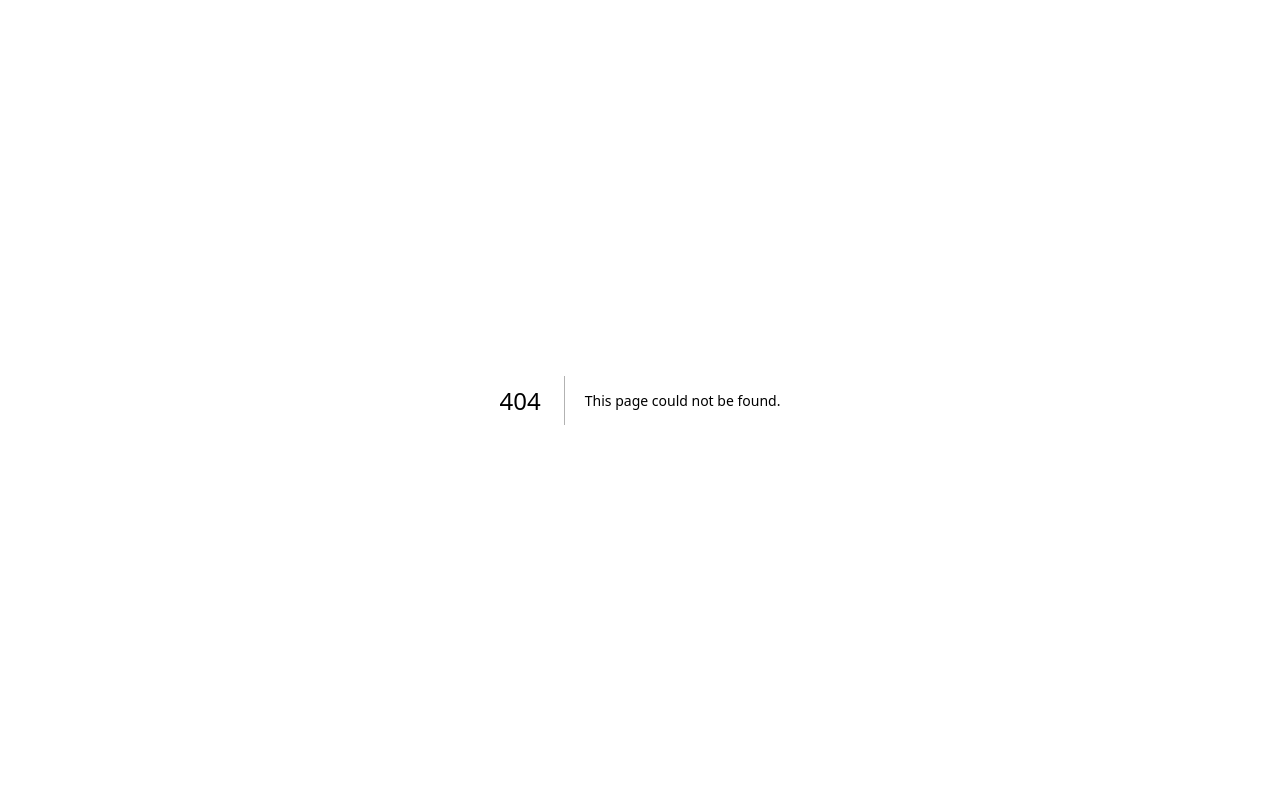
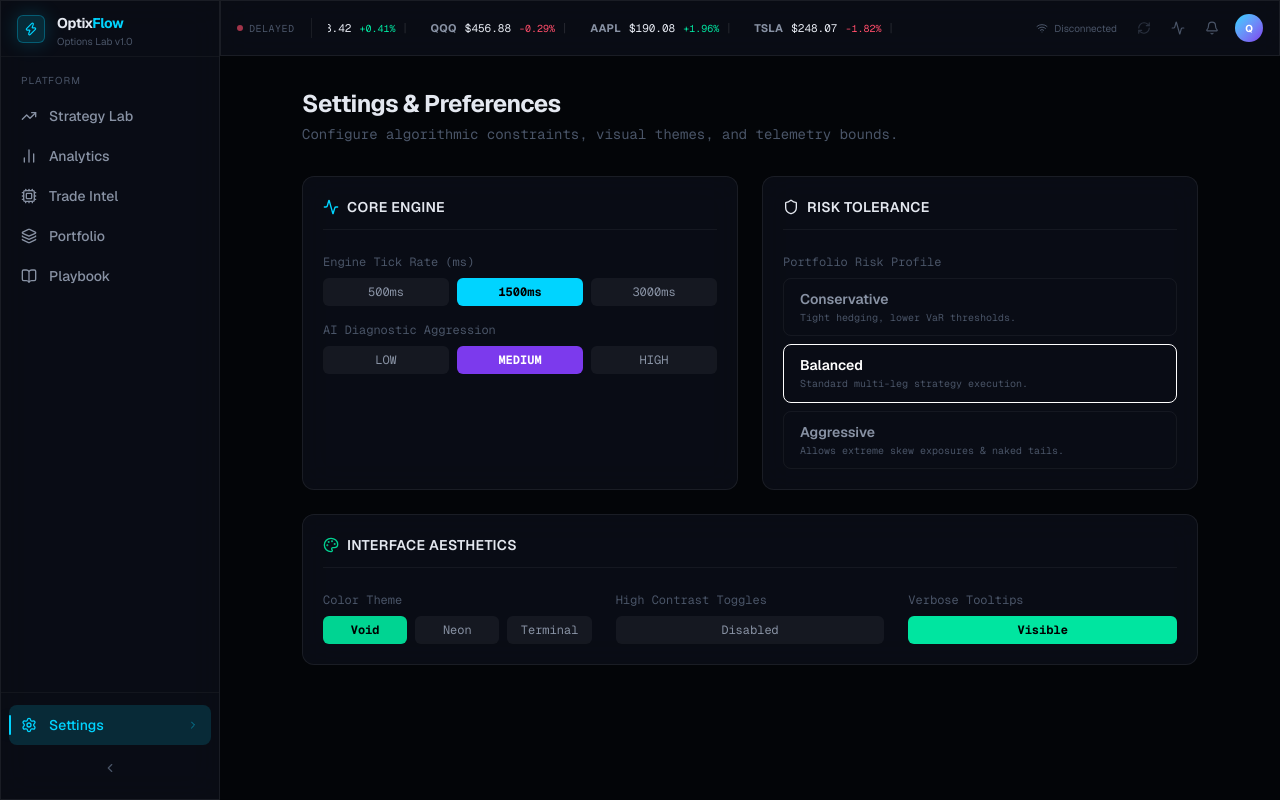
Before and after one commit to ssashiiiuhh/OptixFlow, a Next.js app: page /settings in a window 1280 px wide. Before the commit this address had no page. Built offline with nearby package versions, Linux system fonts and the light colour scheme.

Commit message:
feat: Add Global Portfolio Provider and Settings Module

```diff
--- /dev/null
+++ b/src/app/settings/page.tsx
@@ -0,0 +1,16 @@
+import type { Metadata } from "next";
+import AppShellLayout from "@/components/layout/AppShellLayout";
+import SettingsView from "@/components/settings/SettingsView";
+
+export const metadata: Metadata = {
+  title: "Settings & Preferences",
+  description: "Configure algorithmic constraints, visual themes, and telemetry bounds."
+};
+
+export default function SettingsPage() {
+  return (
+    <AppShellLayout>
+      <SettingsView />
+    </AppShellLayout>
+  );
+}
--- a/src/components/layout/AppShellLayout.tsx
+++ b/src/components/layout/AppShellLayout.tsx
@@ -1,5 +1,6 @@
 import Sidebar from "@/components/layout/Sidebar";
 import Topbar from "@/components/layout/Topbar";
+import { PortfolioProvider } from "@/components/portfolio/PortfolioContext";
 
 /**
  * Shared shell layout for all pages that need
@@ -17,6 +18,7 @@ export default function AppShellLayout({
   children: React.ReactNode;
 }) {
   return (
+    <PortfolioProvider>
       <div className="flex h-dvh overflow-hidden">
         {/* Persistent sidebar across all routes */}
         <Sidebar />
@@ -27,5 +29,6 @@ export default function AppShellLayout({
           {children}
         </div>
       </div>
+    </PortfolioProvider>
   );
 }
--- a/src/components/layout/Topbar.tsx
+++ b/src/components/layout/Topbar.tsx
@@ -4,6 +4,7 @@ import { motion, AnimatePresence } from "framer-motion";
 import { Activity, Bell, RefreshCw, Wifi } from "lucide-react";
 import { useEffect, useState } from "react";
 import { usePortfolioSafe } from "../portfolio/PortfolioContext";
+import Link from "next/link";
 
 // ── Live Ticker Data ─────────────────────────
 
@@ -213,12 +214,13 @@ export default function Topbar() {
         </div>
 
         {/* Avatar placeholder */}
-        <button
+        <Link
+          href="/settings"
           className="ml-1 w-7 h-7 rounded-full bg-gradient-to-br from-[var(--ox-accent-cyan)] to-[#7c3aed] flex items-center justify-center text-[10px] font-bold text-white hover:scale-105 transition-transform"
           title="Account Settings"
         >
           Q
-        </button>
+        </Link>
       </div>
     </header>
   );
--- a/src/components/portfolio/PortfolioContext.tsx
+++ b/src/components/portfolio/PortfolioContext.tsx
@@ -119,6 +119,9 @@ export interface AppSettings {
   aiAggression: "low" | "medium" | "high";
   highContrast: boolean;
   showTooltips: boolean;
+  tickRateMs: number;
+  theme: "void" | "neon" | "terminal";
+  riskTolerance: "conservative" | "balanced" | "aggressive";
 }
 
 // ── Context Interface ─────────────────────────────────────────────────────────
@@ -231,6 +234,9 @@ export function PortfolioProvider({ children }: { children: React.ReactNode }) {
     aiAggression: "medium",
     highContrast: false,
     showTooltips: true,
+    tickRateMs: 1500,
+    theme: "void",
+    riskTolerance: "balanced",
   });
 
   const updateSettings = useCallback((newSettings: Partial<AppSettings>) => {
@@ -279,9 +285,9 @@ export function PortfolioProvider({ children }: { children: React.ReactNode }) {
 
   useEffect(() => {
     if (!isTicking || playbackMode) return;
-    const id = setInterval(manualTick, 1500);
+    const id = setInterval(manualTick, settings.tickRateMs);
     return () => clearInterval(id);
-  }, [isTicking, manualTick, playbackMode]);
+  }, [isTicking, manualTick, playbackMode, settings.tickRateMs]);
 
   // ── Historical Playback ──────────────────────────────────────────────────
 
--- a/src/components/portfolio/PortfolioDashboard.tsx
+++ b/src/components/portfolio/PortfolioDashboard.tsx
@@ -239,8 +239,6 @@ function PortfolioDashboardContent() {
 
 export default function PortfolioDashboard() {
   return (
-    <PortfolioProvider>
-      <PortfolioDashboardContent />
-    </PortfolioProvider>
+    <PortfolioDashboardContent />
   );
 }
--- /dev/null
+++ b/src/components/settings/SettingsView.tsx
@@ -0,0 +1,179 @@
+"use client";
+
+import { motion } from "framer-motion";
+import { Sliders, Zap, Shield, Eye, Palette, Activity } from "lucide-react";
+import { usePortfolioSafe } from "../portfolio/PortfolioContext";
+
+export default function SettingsView() {
+  const portfolio = usePortfolioSafe();
+
+  if (!portfolio) {
+    return (
+      <div className="flex-1 flex flex-col p-6 items-center justify-center">
+        <span className="text-[var(--ox-text-muted)] font-mono text-sm">
+          Settings requires PortfolioProvider.
+        </span>
+      </div>
+    );
+  }
+
+  const { settings, updateSettings } = portfolio;
+
+  return (
+    <div className="flex-1 overflow-y-auto custom-scrollbar p-6 lg:p-8">
+      <motion.div
+        initial={{ opacity: 0, y: 10 }}
+        animate={{ opacity: 1, y: 0 }}
+        className="max-w-4xl mx-auto space-y-8"
+      >
+        <div>
+          <h1 className="text-2xl font-bold tracking-tight text-[var(--ox-text-primary)]">Settings & Preferences</h1>
+          <p className="text-[var(--ox-text-muted)] mt-1 font-mono text-sm">
+            Configure algorithmic constraints, visual themes, and telemetry bounds.
+          </p>
+        </div>
+
+        <div className="grid grid-cols-1 md:grid-cols-2 gap-6">
+          {/* Core Engine */}
+          <div className="glass rounded-xl border border-[var(--ox-border-default)] p-5 space-y-6">
+            <div className="flex items-center gap-2 border-b border-white/5 pb-3">
+              <Activity className="text-[var(--ox-accent-cyan)]" size={16} />
+              <h2 className="text-sm font-semibold tracking-wide uppercase">Core Engine</h2>
+            </div>
+
+            <div className="space-y-4">
+              <div className="flex flex-col gap-2">
+                <label className="text-xs font-mono text-[var(--ox-text-muted)]">Engine Tick Rate (ms)</label>
+                <div className="flex gap-2">
+                  {[500, 1500, 3000].map((rate) => (
+                    <button
+                      key={rate}
+                      onClick={() => updateSettings({ tickRateMs: rate })}
+                      className={`flex-1 py-1.5 rounded-md text-xs font-mono transition-colors ${
+                        settings.tickRateMs === rate
+                          ? "bg-[var(--ox-accent-cyan)] text-black font-bold"
+                          : "bg-white/5 text-[var(--ox-text-secondary)] hover:bg-white/10"
+                      }`}
+                    >
+                      {rate}ms
+                    </button>
+                  ))}
+                </div>
+              </div>
+
+              <div className="flex flex-col gap-2">
+                <label className="text-xs font-mono text-[var(--ox-text-muted)]">AI Diagnostic Aggression</label>
+                <div className="flex gap-2">
+                  {["low", "medium", "high"].map((level) => (
+                    <button
+                      key={level}
+                      onClick={() => updateSettings({ aiAggression: level as any })}
+                      className={`flex-1 py-1.5 rounded-md text-xs font-mono uppercase transition-colors ${
+                        settings.aiAggression === level
+                          ? "bg-[#7c3aed] text-white font-bold"
+                          : "bg-white/5 text-[var(--ox-text-secondary)] hover:bg-white/10"
+                      }`}
+                    >
+                      {level}
+                    </button>
+                  ))}
+                </div>
+              </div>
+            </div>
+          </div>
+
+          {/* Risk Limits */}
+          <div className="glass rounded-xl border border-[var(--ox-border-default)] p-5 space-y-6">
+            <div className="flex items-center gap-2 border-b border-white/5 pb-3">
+              <Shield className="text-[var(--ox-accent-magenta)]" size={16} />
+              <h2 className="text-sm font-semibold tracking-wide uppercase">Risk Tolerance</h2>
+            </div>
+
+            <div className="space-y-4">
+              <div className="flex flex-col gap-2">
+                <label className="text-xs font-mono text-[var(--ox-text-muted)]">Portfolio Risk Profile</label>
+                <div className="flex flex-col gap-2">
+                  {["conservative", "balanced", "aggressive"].map((profile) => (
+                    <button
+                      key={profile}
+                      onClick={() => updateSettings({ riskTolerance: profile as any })}
+                      className={`text-left px-4 py-2.5 rounded-lg border text-sm transition-colors ${
+                        settings.riskTolerance === profile
+                          ? "border-[var(--ox-accent-magenta)] bg-[var(--ox-accent-magenta)]/10 text-white"
+                          : "border-white/5 bg-transparent text-[var(--ox-text-secondary)] hover:bg-white/5"
+                      }`}
+                    >
+                      <div className="font-semibold capitalize">{profile}</div>
+                      <div className="text-[10px] text-[var(--ox-text-muted)] font-mono mt-0.5">
+                        {profile === "conservative" && "Tight hedging, lower VaR thresholds."}
+                        {profile === "balanced" && "Standard multi-leg strategy execution."}
+                        {profile === "aggressive" && "Allows extreme skew exposures & naked tails."}
+                      </div>
+                    </button>
+                  ))}
+                </div>
+              </div>
+            </div>
+          </div>
+
+          {/* Interface & Visuals */}
+          <div className="glass rounded-xl border border-[var(--ox-border-default)] p-5 space-y-6 md:col-span-2">
+            <div className="flex items-center gap-2 border-b border-white/5 pb-3">
+              <Palette className="text-emerald-400" size={16} />
+              <h2 className="text-sm font-semibold tracking-wide uppercase">Interface Aesthetics</h2>
+            </div>
+
+            <div className="grid grid-cols-1 sm:grid-cols-3 gap-6">
+              <div className="flex flex-col gap-2">
+                <label className="text-xs font-mono text-[var(--ox-text-muted)]">Color Theme</label>
+                <div className="flex gap-2">
+                  {["void", "neon", "terminal"].map((theme) => (
+                    <button
+                      key={theme}
+                      onClick={() => updateSettings({ theme: theme as any })}
+                      className={`flex-1 py-1.5 rounded-md text-xs font-mono capitalize transition-colors ${
+                        settings.theme === theme
+                          ? "bg-emerald-400 text-black font-bold"
+                          : "bg-white/5 text-[var(--ox-text-secondary)] hover:bg-white/10"
+                      }`}
+                    >
+                      {theme}
+                    </button>
+                  ))}
+                </div>
+              </div>
+
+              <div className="flex flex-col gap-2">
+                <label className="text-xs font-mono text-[var(--ox-text-muted)]">High Contrast Toggles</label>
+                <button
+                  onClick={() => updateSettings({ highContrast: !settings.highContrast })}
+                  className={`py-1.5 rounded-md text-xs font-mono transition-colors ${
+                    settings.highContrast
+                      ? "bg-white text-black font-bold"
+                      : "bg-white/5 text-[var(--ox-text-secondary)] hover:bg-white/10"
+                  }`}
+                >
+                  {settings.highContrast ? "Enabled" : "Disabled"}
+                </button>
+              </div>
+
+              <div className="flex flex-col gap-2">
+                <label className="text-xs font-mono text-[var(--ox-text-muted)]">Verbose Tooltips</label>
+                <button
+                  onClick={() => updateSettings({ showTooltips: !settings.showTooltips })}
+                  className={`py-1.5 rounded-md text-xs font-mono transition-colors ${
+                    settings.showTooltips
+                      ? "bg-[var(--ox-accent-green)] text-black font-bold"
+                      : "bg-white/5 text-[var(--ox-text-secondary)] hover:bg-white/10"
+                  }`}
+                >
+                  {settings.showTooltips ? "Visible" : "Hidden"}
+                </button>
+              </div>
+            </div>
+          </div>
+        </div>
+      </motion.div>
+    </div>
+  );
+}
```
Lines whose indentation alone changed are shown as unchanged.
